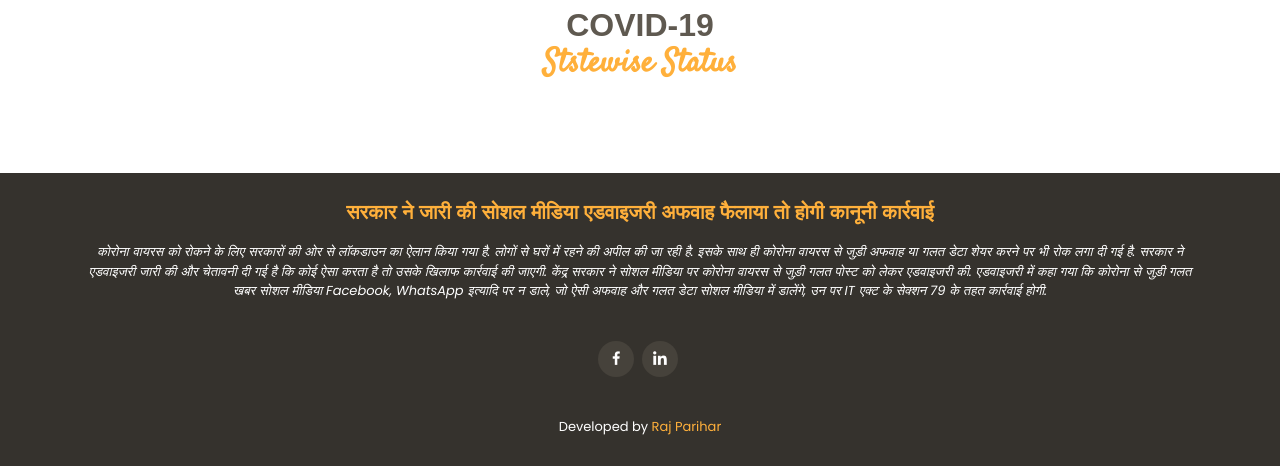
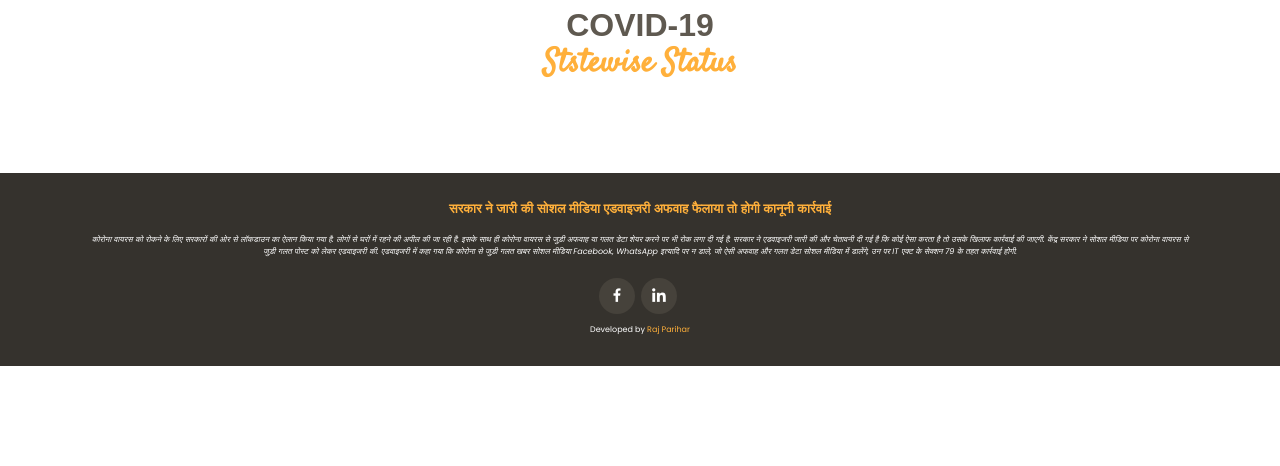
Before and after one commit to RajP7Jowa/krashishakti, a PHP site: page / in a window 1280 px wide. Shown: the part 3217-3683 px from the top of the page. After the commit the page ends 3583 px from the top, so only its background shows below. Run offline with PHP 8.4, Linux system fonts and the light colour scheme; some libraries are stand-ins or nearby versions.

Commit message:
Update style.css

```diff
--- a/assets/css/style.css
+++ b/assets/css/style.css
@@ -1489,13 +1489,13 @@ section {
 #footer {
   background: #35322d;
   color: #fff;
-  font-size: 14px;
+  font-size: 8px;
   text-align: center;
   padding: 30px 0;
 }
 
 #footer h3 {
-  font-size: 20px;
+  font-size: 13px;
   font-weight: 700;
   color: #ffb03b;
   position: relative;
@@ -1504,14 +1504,14 @@ section {
 }
 
 #footer p {
-  font-size: 13px;
+  font-size: 8px;
   font-style: italic;
   padding: 0;
-  margin: 0 0 40px 0;
+  margin: 0 0 20px 0;
 }
 
 #footer .social-links {
-  margin: 0 0 40px 0;
+  margin: 0 0 10px 0;
 }
 
 #footer .social-links a {
@@ -1533,15 +1533,6 @@ section {
   background: #ffb03b;
 }
 
-#footer .copyright {
-  margin: 0 0 5px 0;
-}
-
-#footer .credits {
-  font-size: 13px;
-}
-
-
 /*****************/
 .accordion .card-header:after {
     font-family: 'icoFont';
```
